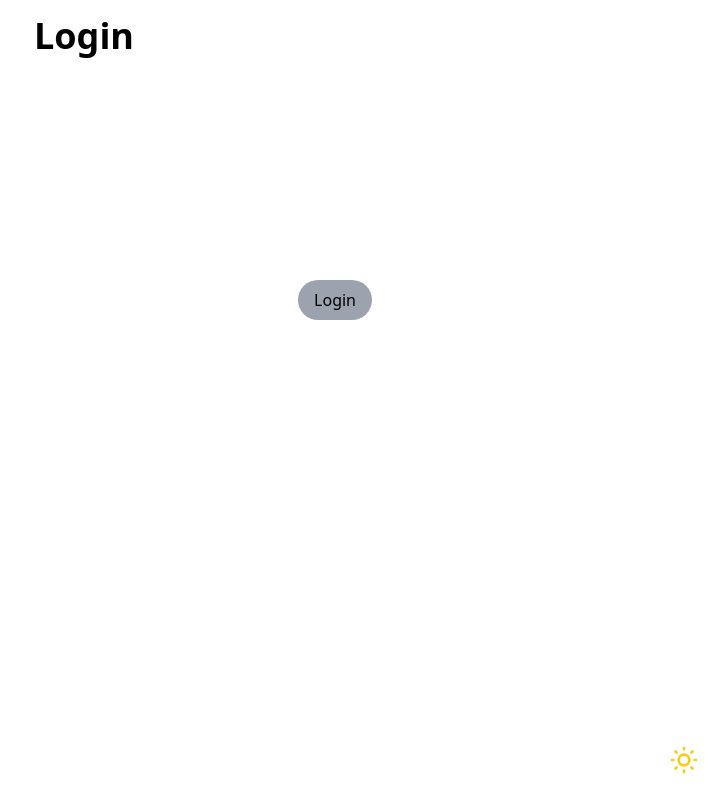
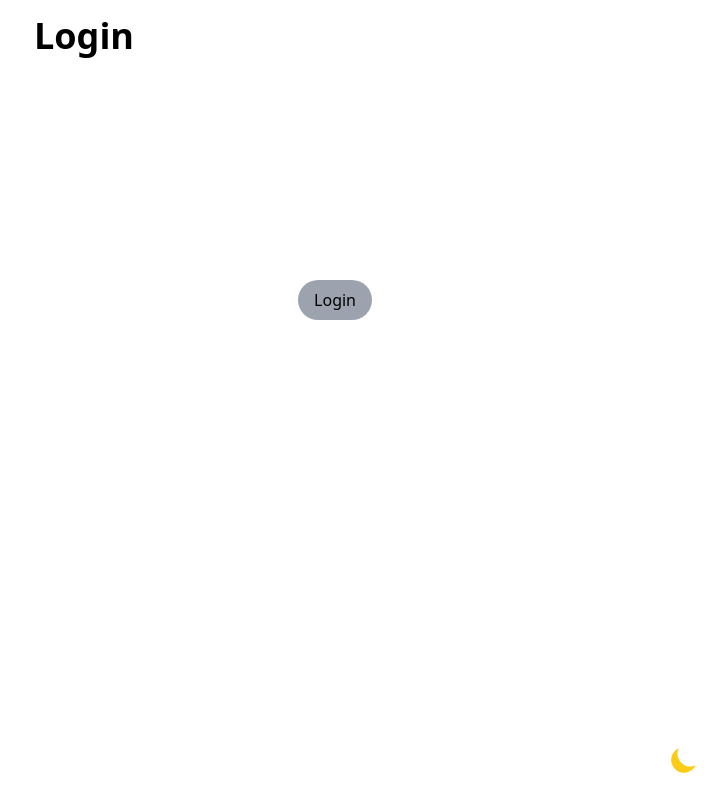
Before and after one commit to blink-y/chirper, a Next.js app: page /login in a window 1280 px wide. Shown: the whole page, without its empty margins (556-1280 px from the left). Built offline with nearby package versions, Linux system fonts and the light colour scheme.

Commit message:
fix: setting button actuia;lly does something now

```diff
--- a/src/components/Common/Sidebar.js
+++ b/src/components/Common/Sidebar.js
@@ -2,7 +2,7 @@ import React from 'react'
 import { signOut } from 'next-auth/react'
 import { GiEgyptianBird } from 'react-icons/gi'
 import { BsThreeDots } from 'react-icons/bs'
-import { AiFillHome, AiOutlineInbox, AiOutlineUser } from 'react-icons/ai'
+import { AiFillHome, AiOutlineInbox, AiOutlineUser, AiOutlineSetting } from 'react-icons/ai'
 import { useRouter } from 'next/router'
 
 import SidebarLink from './SidebarLink'
@@ -28,6 +28,12 @@ const Sidebar = () => {
         </div>
           : null
         }
+        {userTag
+          ? <div onClick={() => router.push(`/settings/${userTag}/`)}>
+          <SidebarLink text='Settings' Icon={AiOutlineSetting}/>
+        </div>
+          : null
+        }
       </div>
       <div className='text-[#d9d9d9] flex items-center justify-center mt-auto hoverEffect xl:ml-auto xl:-mr-5 px-4 py-2' onClick={() => {
         localStorage.clear()
--- a/src/components/Common/ThemeButton.js
+++ b/src/components/Common/ThemeButton.js
@@ -15,10 +15,10 @@ const ThemeButton = () => {
         <div className="absolute right-4 lg:right-6 bottom-4 lg:bottom-6">
             {theme === 'light'
               ? (
-                <HiMoon className="text-yellow-400 h-8 w-8 cursor-pointer" onClick={() => setTheme('dark')} />
+                <HiOutlineSun className="text-yellow-400 h-8 w-8 cursor-pointer" onClick={() => setTheme('dark')} />
                 )
               : (
-                <HiOutlineSun className="text-yellow-400 h-8 w-8 cursor-pointer" onClick={() => setTheme('light')} />
+                <HiMoon className="text-yellow-400 h-8 w-8 cursor-pointer" onClick={() => setTheme('light')} />
                 )}
         </div>
   )
```
Also changed, not shown: src/pages/search/[id].js (line endings or trailing spaces).
